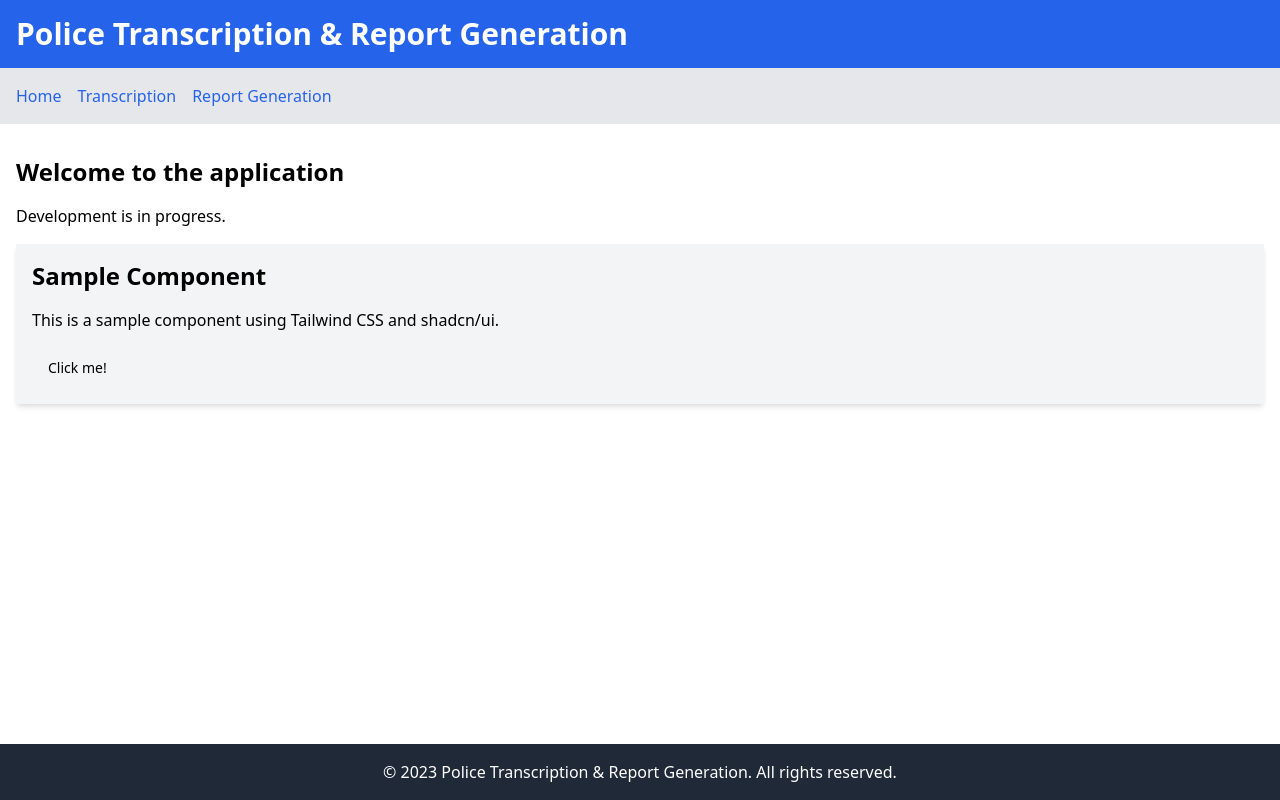
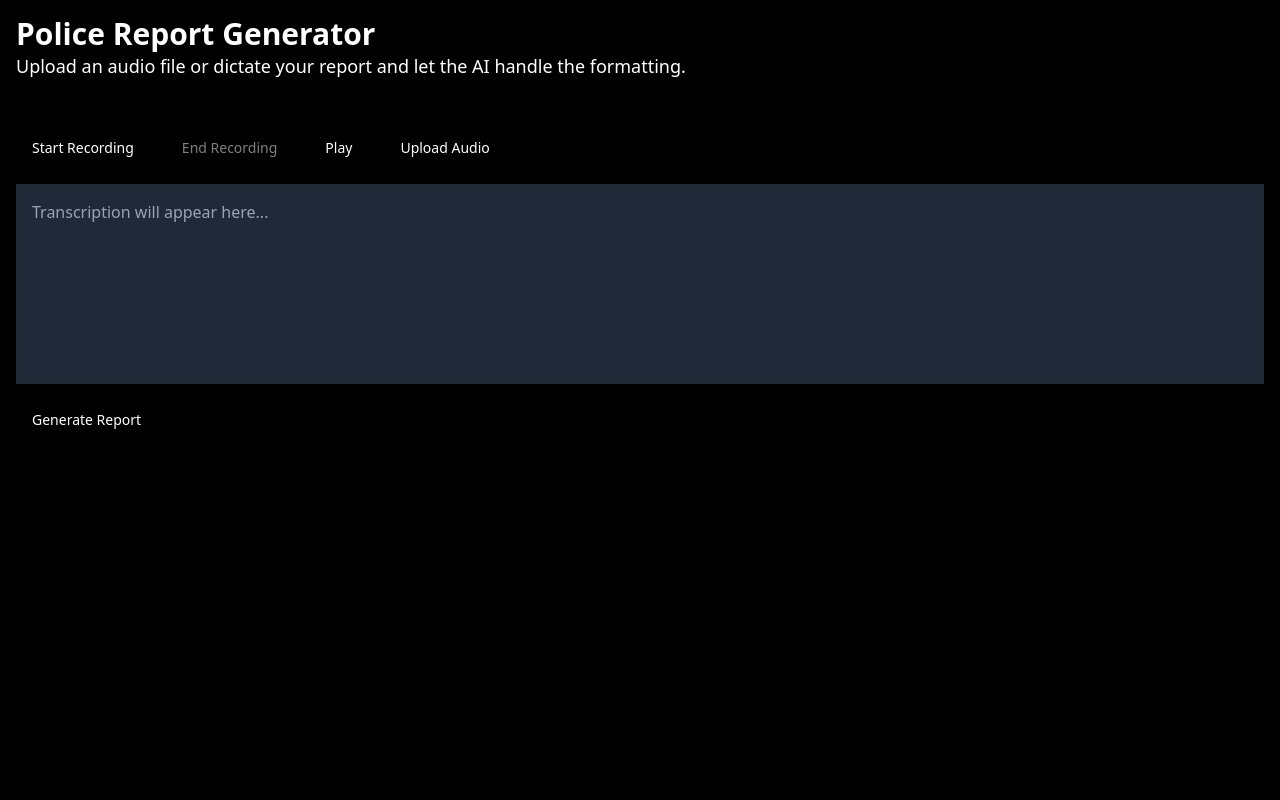
Before and after one commit to kkeeling/police-transcription-reporting-assistant, a React (Vite) app in the folder frontend/: page /report-generation in a window 1280 px wide. Built offline with nearby package versions, Linux system fonts and the light colour scheme; the HTML template or start-up script is replaced by a standard one.

Commit message:
feat: Add Police Report Generator component

```diff
--- a/frontend/src/App.tsx
+++ b/frontend/src/App.tsx
@@ -1,20 +1,14 @@
 import React from 'react'
 import Header from './components/Header'
-import Navigation from './components/Navigation'
-import Footer from './components/Footer'
-import SampleComponent from './components/SampleComponent'
+import PoliceReportGenerator from './components/PoliceReportGenerator'
 
 const App: React.FC = () => {
   return (
-    <div className="flex flex-col min-h-screen">
+    <div className="flex flex-col min-h-screen bg-black text-white">
       <Header />
-      <Navigation />
       <main className="flex-grow container mx-auto px-4 py-8">
-        <h2 className="text-2xl font-bold mb-4">Welcome to the application</h2>
-        <p className="mb-4">Development is in progress.</p>
-        <SampleComponent />
+        <PoliceReportGenerator />
       </main>
-      <Footer />
     </div>
   )
 }
--- a/frontend/src/components/Header.tsx
+++ b/frontend/src/components/Header.tsx
@@ -2,8 +2,9 @@ import React from 'react'
 
 const Header: React.FC = () => {
   return (
-    <header className="bg-blue-600 text-white p-4">
-      <h1 className="text-3xl font-bold">Police Transcription & Report Generation</h1>
+    <header className="text-white p-4">
+      <h1 className="text-3xl font-bold">Police Report Generator</h1>
+      <p className="text-lg">Upload an audio file or dictate your report and let the AI handle the formatting.</p>
     </header>
   )
 }
--- /dev/null
+++ b/frontend/src/components/PoliceReportGenerator.tsx
@@ -0,0 +1,46 @@
+import React, { useState } from 'react'
+import { Button } from "./ui/button"
+
+const PoliceReportGenerator: React.FC = () => {
+  const [isRecording, setIsRecording] = useState(false)
+  const [transcription, setTranscription] = useState('')
+
+  const handleStartRecording = () => {
+    setIsRecording(true)
+    // Implement recording logic here
+  }
+
+  const handleEndRecording = () => {
+    setIsRecording(false)
+    // Implement stop recording logic here
+  }
+
+  const handlePlay = () => {
+    // Implement play audio logic here
+  }
+
+  const handleUploadAudio = () => {
+    // Implement upload audio logic here
+  }
+
+  const handleGenerateReport = () => {
+    // Implement report generation logic here
+  }
+
+  return (
+    <div className="space-y-4">
+      <div className="space-x-4">
+        <Button onClick={handleStartRecording} disabled={isRecording}>Start Recording</Button>
+        <Button onClick={handleEndRecording} disabled={!isRecording}>End Recording</Button>
+        <Button onClick={handlePlay}>Play</Button>
+        <Button onClick={handleUploadAudio}>Upload Audio</Button>
+      </div>
+      <div className="bg-gray-800 p-4 rounded-lg min-h-[200px]">
+        <p className="text-gray-400">{transcription || 'Transcription will appear here...'}</p>
+      </div>
+      <Button onClick={handleGenerateReport}>Generate Report</Button>
+    </div>
+  )
+}
+
+export default PoliceReportGenerator
```
